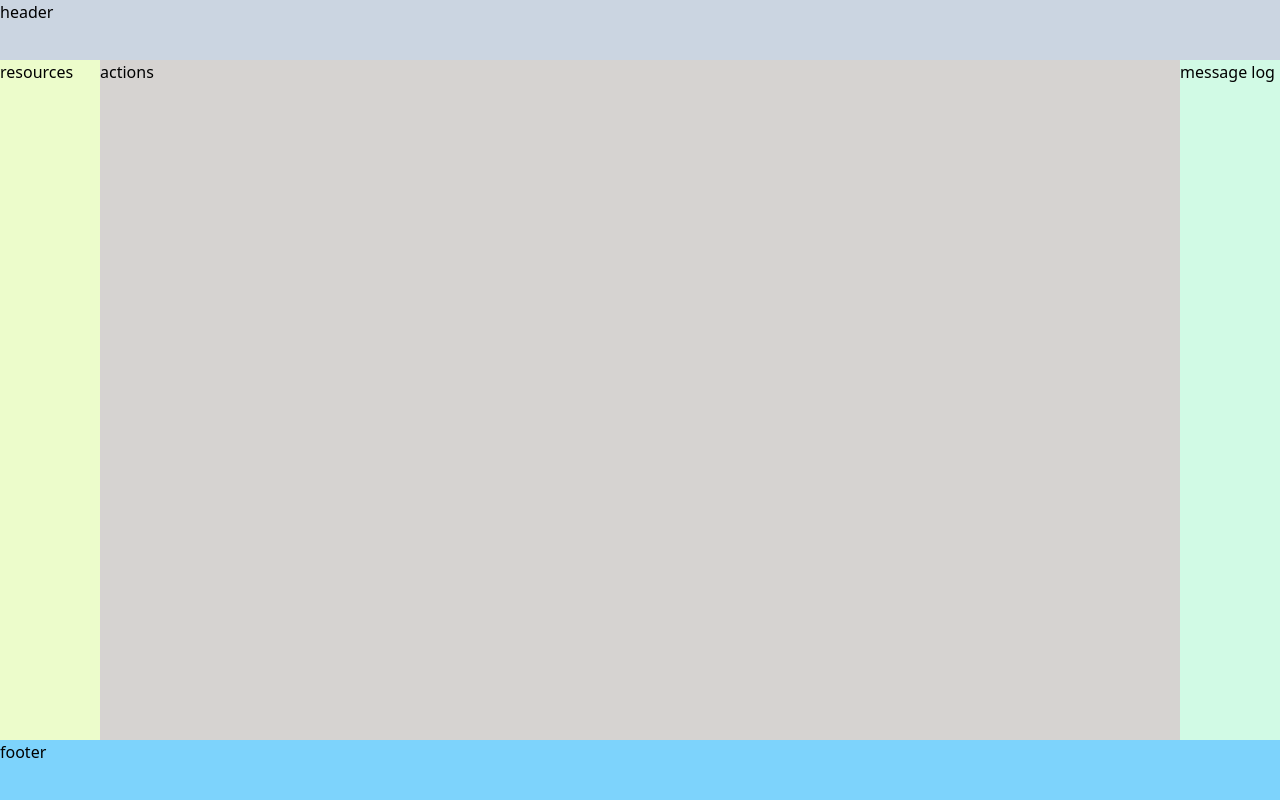
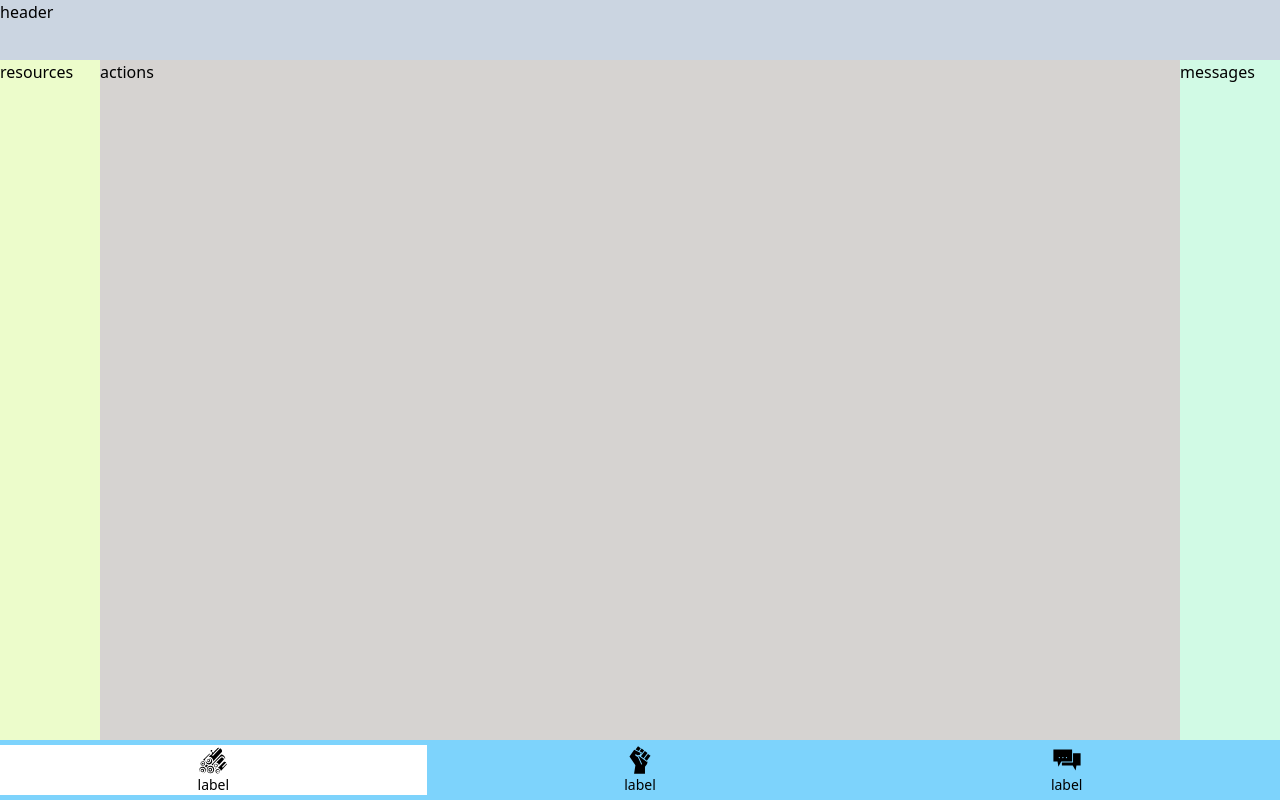
Before and after one commit to drock07/re-evolve, a React (Vite) app: page / in a window 1280 px wide. Built offline with nearby package versions, Linux system fonts and the light colour scheme.

Commit message:
Add tabs

```diff
--- a/package.json
+++ b/package.json
@@ -9,10 +9,12 @@
     "preview": "vite preview"
   },
   "dependencies": {
+    "clsx": "^1.2.1",
     "immer": "^9.0.15",
     "lz-string": "^1.4.4",
     "react": "^18.2.0",
     "react-dom": "^18.2.0",
+    "react-icons": "^4.6.0",
     "react-use": "^17.4.0"
   },
   "devDependencies": {
--- a/src/App.tsx
+++ b/src/App.tsx
@@ -1,18 +1,63 @@
+import { useState } from 'react'
 import { GameContextProvider } from './contexts/GameContext'
+import { useIsMobileBreakpoint } from './hooks'
+
+import ResourcesPane from './components/ResourcesPane'
+import ActionsPane from './components/ActionsPane'
+import MessagesPane from './components/MessagesPane'
+import Header from './components/Header'
+import FooterTab from './components/FooterTab'
+
+import { GiWoodPile, GiFist, GiTalk } from 'react-icons/gi'
+
+const Tabs = {
+  RESOURCES: 'RESOURCES',
+  ACTIONS: 'ACTIONS',
+  MESSAGES: 'MESSAGES',
+}
 
 function App() {
+  const isMobile = useIsMobileBreakpoint()
+  const [currentTab, setCurrentTab] = useState(Tabs.RESOURCES)
   return (
     <GameContextProvider>
-      <div className='grid h-full w-full grid-cols-site-layout grid-rows-site-layout'>
-        <header className='col-span-3 bg-slate-300'>header</header>
+      <div className='grid h-full w-full grid-cols-1  grid-rows-[60px_1fr_60px] md:grid-cols-[100px_1fr_100px]'>
+        <Header />
 
-        <div className='bg-lime-100'>resources</div>
+        {isMobile ? (
+          {
+            [Tabs.RESOURCES]: <ResourcesPane />,
+            [Tabs.ACTIONS]: <ActionsPane />,
+            [Tabs.MESSAGES]: <MessagesPane />,
+          }[currentTab]
+        ) : (
+          <>
+            <ResourcesPane />
+            <ActionsPane />
+            <MessagesPane />
+          </>
+        )}
 
-        <div className='bg-stone-300'>actions</div>
-
-        <div className='bg-emerald-100'>message log</div>
-
-        <footer className='col-span-3 bg-sky-300'>footer</footer>
+        <footer className='flex flex-row flex-nowrap items-center bg-sky-300 md:col-span-3'>
+          <FooterTab
+            icon={<GiWoodPile />}
+            label='Resources'
+            onClick={() => setCurrentTab(Tabs.RESOURCES)}
+            active={currentTab === Tabs.RESOURCES}
+          />
+          <FooterTab
+            icon={<GiFist />}
+            label='Actions'
+            onClick={() => setCurrentTab(Tabs.ACTIONS)}
+            active={currentTab === Tabs.ACTIONS}
+          />
+          <FooterTab
+            icon={<GiTalk />}
+            label='Messages'
+            onClick={() => setCurrentTab(Tabs.MESSAGES)}
+            active={currentTab === Tabs.MESSAGES}
+          />
+        </footer>
       </div>
     </GameContextProvider>
   )
--- /dev/null
+++ b/src/components/ActionsPane.tsx
@@ -0,0 +1,5 @@
+function ActionsPane() {
+  return <div className='bg-stone-300'>actions</div>
+}
+
+export default ActionsPane
--- /dev/null
+++ b/src/components/FooterTab.tsx
@@ -0,0 +1,28 @@
+import clsx from 'clsx'
+
+function FooterTab({
+  icon,
+  label,
+  active = false,
+  ...props
+}: {
+  icon: React.ReactNode
+  label: string
+  active: boolean
+  onClick: () => void
+}) {
+  return (
+    <div
+      {...props}
+      className={clsx(
+        'flex flex-1 flex-col items-center',
+        active && 'bg-white'
+      )}
+    >
+      <div className='text-3xl'>{icon}</div>
+      {label && <div className='text-sm'>label</div>}
+    </div>
+  )
+}
+
+export default FooterTab
--- /dev/null
+++ b/src/components/Header.tsx
@@ -0,0 +1,5 @@
+function Header() {
+  return <header className='bg-slate-300 md:col-span-3'>header</header>
+}
+
+export default Header
--- /dev/null
+++ b/src/components/MessagesPane.tsx
@@ -0,0 +1,5 @@
+function MessagesPane() {
+  return <div className='bg-emerald-100'>messages</div>
+}
+
+export default MessagesPane
--- /dev/null
+++ b/src/components/ResourcesPane.tsx
@@ -0,0 +1,5 @@
+function ResourcesPane() {
+  return <div className='bg-lime-100'>resources</div>
+}
+
+export default ResourcesPane
--- a/src/hooks/index.ts
+++ b/src/hooks/index.ts
@@ -1 +1,2 @@
 export { default as useGame, type useGameReturnValues } from './useGame'
+export * from './useBreakpoint'
--- /dev/null
+++ b/src/hooks/useBreakpoint.ts
@@ -0,0 +1,7 @@
+import { useMedia } from 'react-use'
+
+export function useBreakpoint() {}
+
+export function useIsMobileBreakpoint() {
+  return !useMedia('(min-width: 768px)')
+}
--- a/tailwind.config.cjs
+++ b/tailwind.config.cjs
@@ -2,14 +2,7 @@
 module.exports = {
   content: ['./index.html', './src/**/*.{js,ts,jsx,tsx}'],
   theme: {
-    extend: {
-      gridTemplateColumns: {
-        'site-layout': '100px 1fr 100px',
-      },
-      gridTemplateRows: {
-        'site-layout': '60px 1fr 60px',
-      },
-    },
+    extend: {},
   },
   plugins: [],
 }
```
Also changed, not shown: 1 other file (tests, documents, lock files or other folders).
